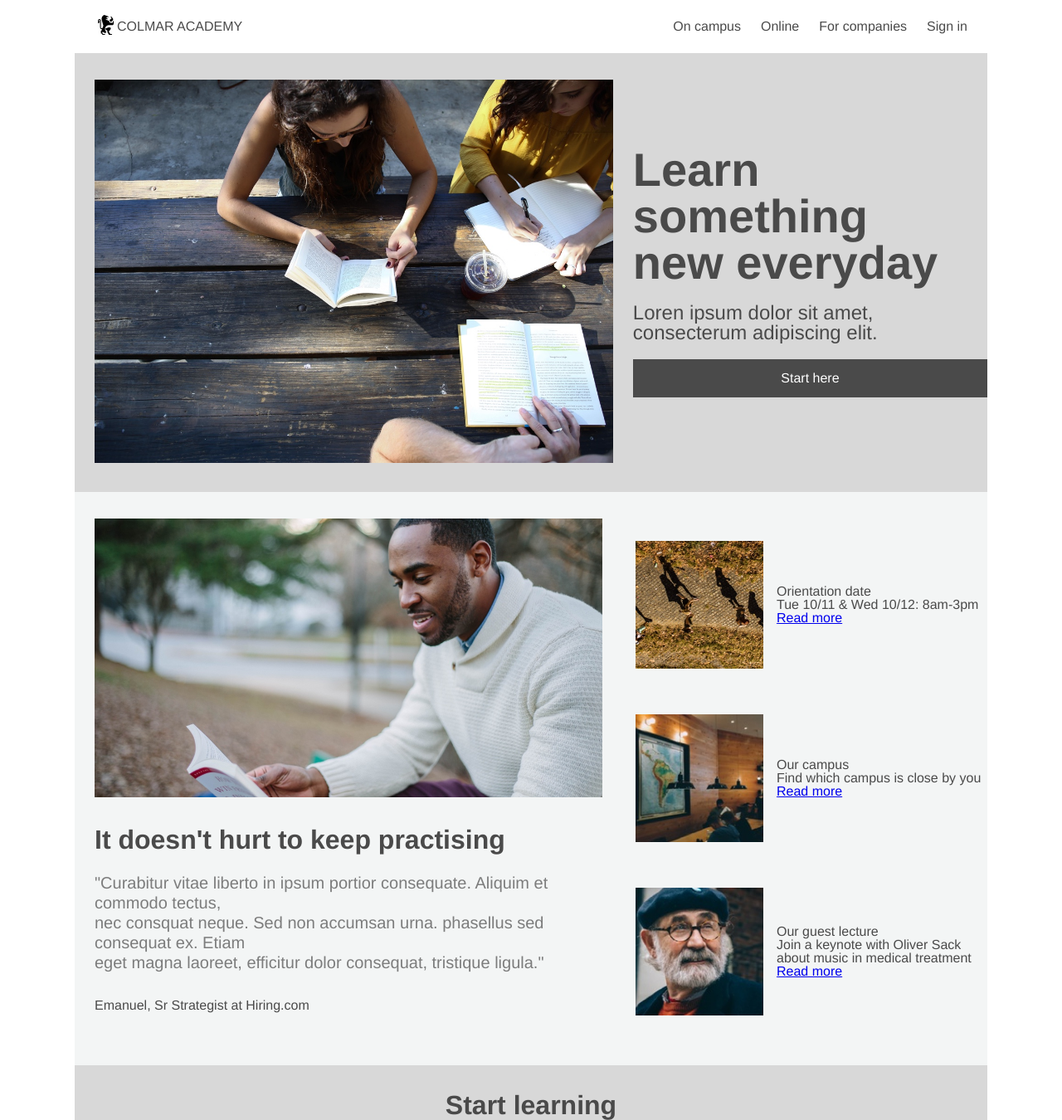
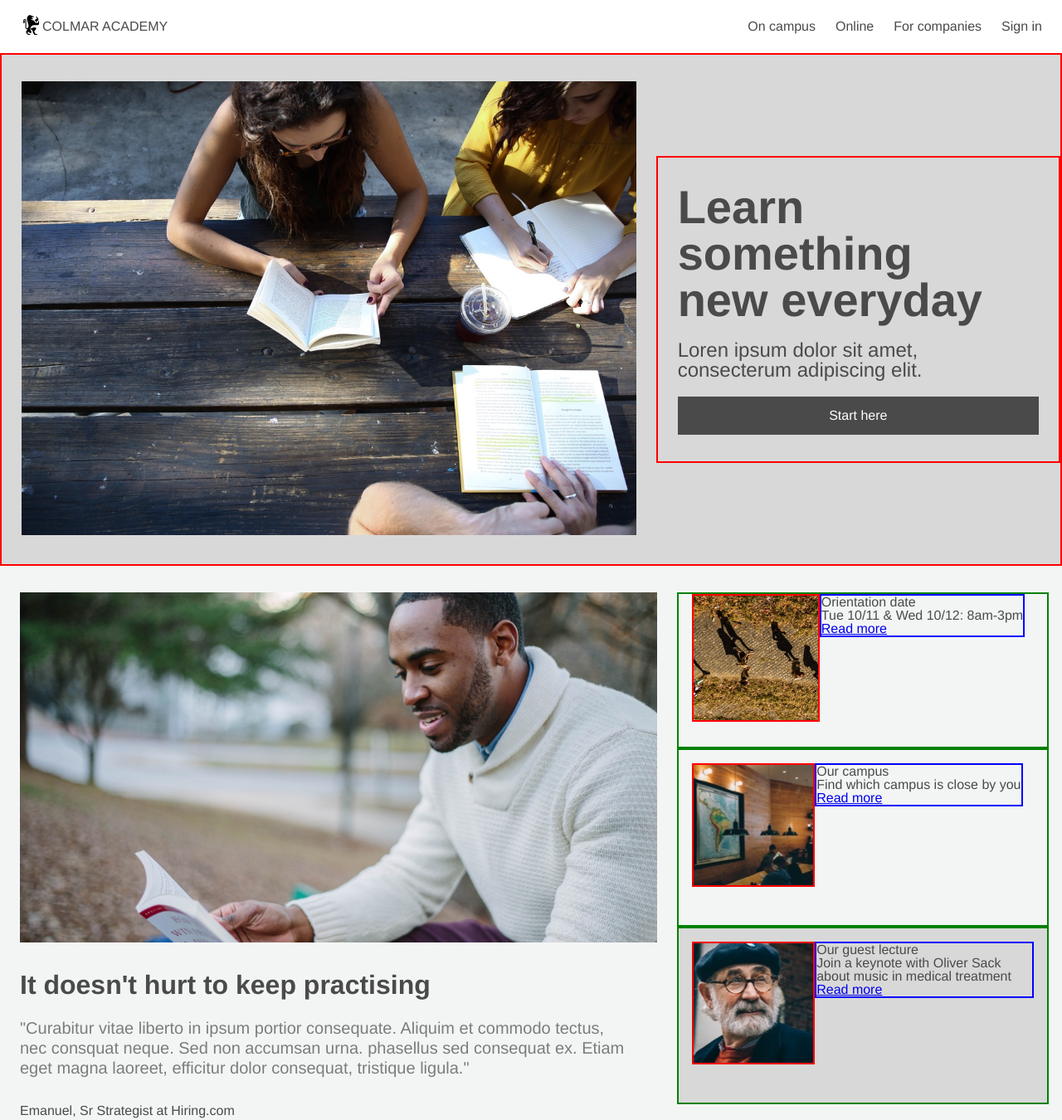
Before and after one commit to magdarogowska/colmaracademy, a plain HTML site: page index.html in a window 1280 px wide. Shown: the top 1350 px of the page at 83% size. Drawn offline with Linux system fonts and the light colour scheme.

Commit message:
first commit

```diff
--- a/index.html
+++ b/index.html
@@ -13,10 +13,13 @@
     <header>
       <div class="headerdiv">
         <img src="./resources/pictures/ic-logo.svg">
+        <img class="notvisible" src="./resources/pictures/ic-on-campus.svg">
+        <img class="notvisible" src="./resources/pictures/ic-online.svg">
+        <img class="notvisible" src="./resources/pictures/ic-login.svg">
         <h1><span class="logocolor">COLMAR</span> ACADEMY</h1>
       </div>
 
-      <ul class="headerdiv">
+      <ul class="headerdiv headerdiv2">
         <li>On campus</li>
         <li>Online</li>
         <li>For companies</li>
@@ -52,27 +55,27 @@
       </div>
 
       <div class="secondright">
-        <div class="small">
+        <div class="small pad1">
           <img src="./resources/pictures/information-orientation.jpg">
-          <div>
+          <div class="rightinfo">
             <h3>Orientation date</h3>
-            <p class="rightinfo">Tue 10/11 & Wed 10/12: 8am-3pm</p>
+            <p>Tue 10/11 & Wed 10/12: 8am-3pm</p>
             <a href="google.ca">Read more</a>
           </div>
         </div>
-        <div class="small">
+        <div class="small pad">
           <img src="./resources/pictures/information-campus.jpg">
-          <div>
+          <div class="rightinfo">
             <h3>Our campus</h3>
-            <p class="rightinfo">Find which campus is close by you</p>
+            <p>Find which campus is close by you</p>
             <a href="google.pl">Read more</a>
           </div>
         </div>
-        <div class="small">
+        <div class="small thirddiv pad stu">
           <img src="./resources/pictures/information-guest-lecture.jpg">
-          <div>
+          <div class="rightinfo">
             <h3>Our guest lecture</h3>
-            <p class="rightinfo">Join a keynote with Oliver Sack about music in medical treatment</p>
+            <p>Join a keynote with Oliver Sack about music in medical treatment</p>
             <a href="google.com">Read more</a>
           </div>
         </div>
@@ -133,7 +136,7 @@
       <h2>Thesis exhibit</h2>
       <div class="fourthdivsmall">
         <div class="fourthleft">
-          <video controls autoplay>
+          <video controls autoplay loop>
             <source src="./resources/pictures/thesis.mp4" type="video/mp4">
             </video>
             <h4>Reimagine urban</h4>
--- a/resources/css/index.css
+++ b/resources/css/index.css
@@ -2,11 +2,6 @@ html {
   font-size:16px;
   font-family:Helvetica;
   color:#4a4a4a;
-}
-
-body {
-  width:1100px;
-  margin:auto;
 }
 
 header {
@@ -32,6 +27,10 @@ padding:0 1.5rem;
   height:2rem;
 }
 
+.notvisible {
+  display:none;
+}
+
 /*First big div*/
 
 .firstdiv {
@@ -40,12 +39,19 @@ padding:0 1.5rem;
   align-items:center;
   background-color: #d8d8d8;
   justify-content:flex-start;
+  border: 2px solid red;
 }
 
 .firstleft {
   width:60%;
   height:auto;
   padding:2rem 1.5rem;
+}
+
+.firstright {
+  border: 2px solid red;
+  padding: 2rem 1.5rem;
+  width:450px;
 }
 
 .firstleft img {
@@ -76,7 +82,7 @@ padding:0 1.5rem;
   display:flex;
   flex-flow:row nowrap;
   background-color: #f3f5f5;
-  padding:2rem 0;
+  padding-top:2rem;
 }
 
 .secondleft {
@@ -109,23 +115,41 @@ padding:0 1.5rem;
 .secondright {
   display: flex;
   flex-flow:row wrap;
-  max-width:40%;
+  max-width: 35%;
 }
 
 .small {
   display:flex;
-  align-items:center;
+  flex-direction: row nowrap;
+  align-items: flex-start;
+  border:2px solid green;
 }
 
 .small img {
   max-width:35%;
-  height:auto;
-  padding:1rem;
+  border:2px solid red;
+
+}
+
+.pad {
+  padding: 1rem;
+}
+
+.pad1 {
+  padding-left: 1rem;
+}
+
+.stu {
+  margin-bottom: 3rem;
 }
 
 .rightinfo {
   font-weight:90;
   font-size: 1rem;
+  display:flex;
+  flex-direction: column;
+  justify-content: center;
+  border:2px solid blue;
 
 }
 
@@ -140,7 +164,8 @@ padding:0 1.5rem;
   justify-content: center;
   flex-wrap: wrap;
   padding-bottom: 2rem;
-
+  width:1050px;
+  margin:auto;
 }
 
 .thirdsmall {
@@ -270,3 +295,41 @@ footer {
 .rightfooter p {
 padding-left: 1rem;
 }
+
+/* Media queries */
+
+/*@media only screen and (max-width:480px) {
+  body {
+    width:480px;
+  }
+
+  header {
+    width:480px;
+    height:4rem;
+  }
+  .headerdiv2 {
+    display:none;
+}
+
+  .headerdiv h1 {
+    display:none;
+  }
+  .notvisible {
+    display: inline-block;
+  }
+  .headerdiv  {
+    width: 480px;
+    justify-content: space-between;
+  }
+
+  .firstright {
+    display:none;
+  }
+
+  .firstleft {
+    width:100%;
+    height:auto;
+    padding: 0;
+  }
+*/
+}
```
